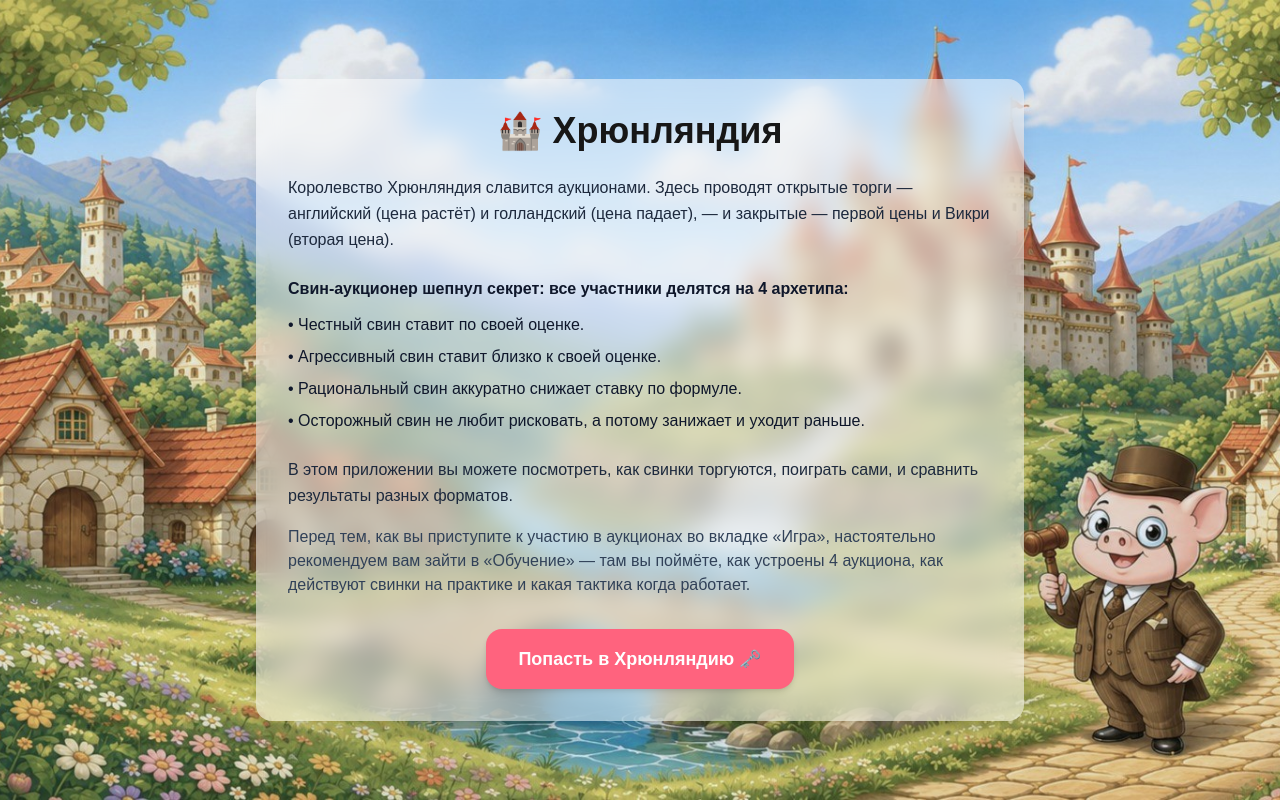
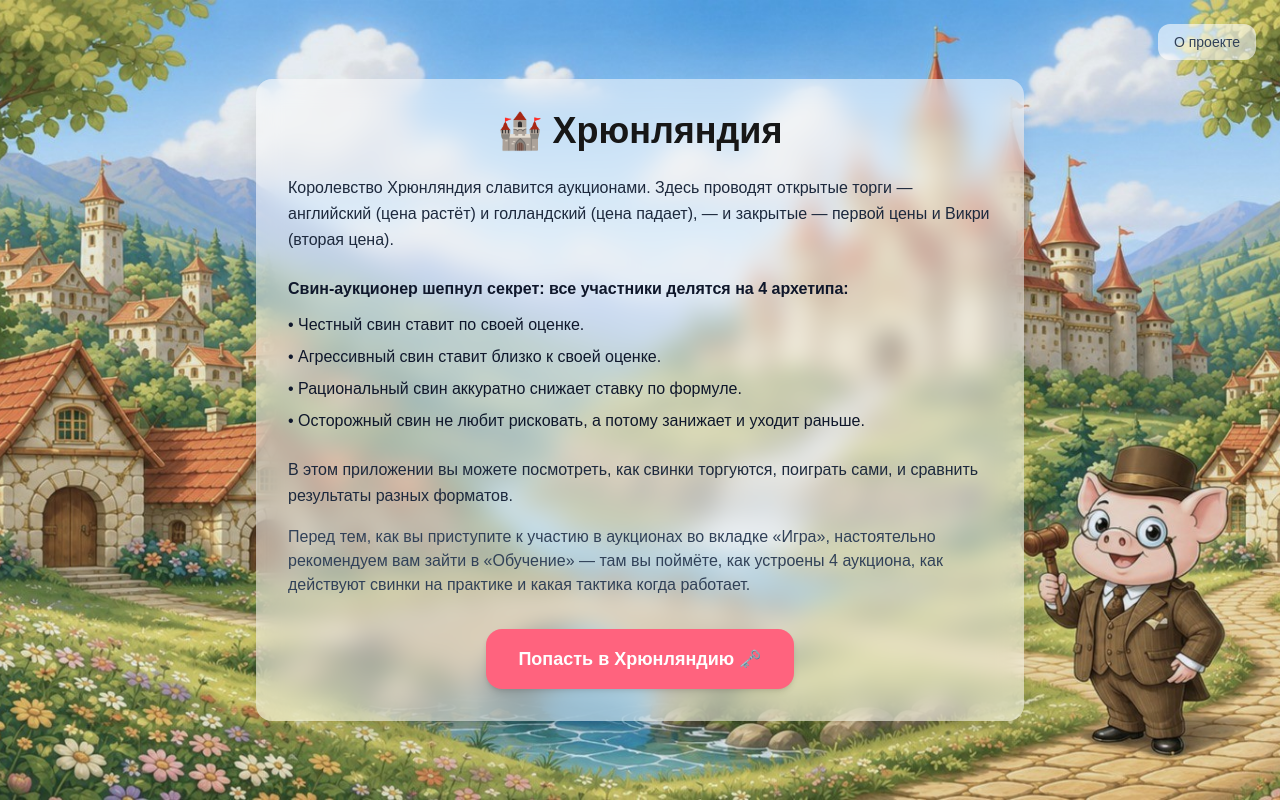
Before and after one commit to elena-sidorina/Hryunlandia, a Next.js app: page / in a window 1280 px wide. Built offline with nearby package versions, Linux system fonts and the light colour scheme.

Commit message:
add project link button

```diff
--- a/app/page.js
+++ b/app/page.js
@@ -1,6 +1,15 @@
 export default function IntroPage() {
   return (
-    <main className="min-h-screen bg-[url('/castle-bg.jpg')] bg-cover bg-center flex items-center justify-center p-6">
+    <main className="relative min-h-screen bg-[url('/castle-bg.jpg')] bg-cover bg-center flex items-center justify-center p-6">
+      <a
+        href="https://github.com/elena-sidorina/Hryunlandia"
+        target="_blank"
+        rel="noopener noreferrer"
+        className="absolute right-6 top-6 inline-flex items-center rounded-xl bg-white/60 px-4 py-2 text-sm font-medium text-slate-700 transition hover:bg-white/90"
+      >
+        О проекте
+      </a>
+
       <div className="max-w-3xl w-full bg-white/50 backdrop-blur-md rounded-2xl shadow-xl p-8">
         <h1 className="text-4xl font-bold text-center">🏰 Хрюнляндия</h1>
 
```
